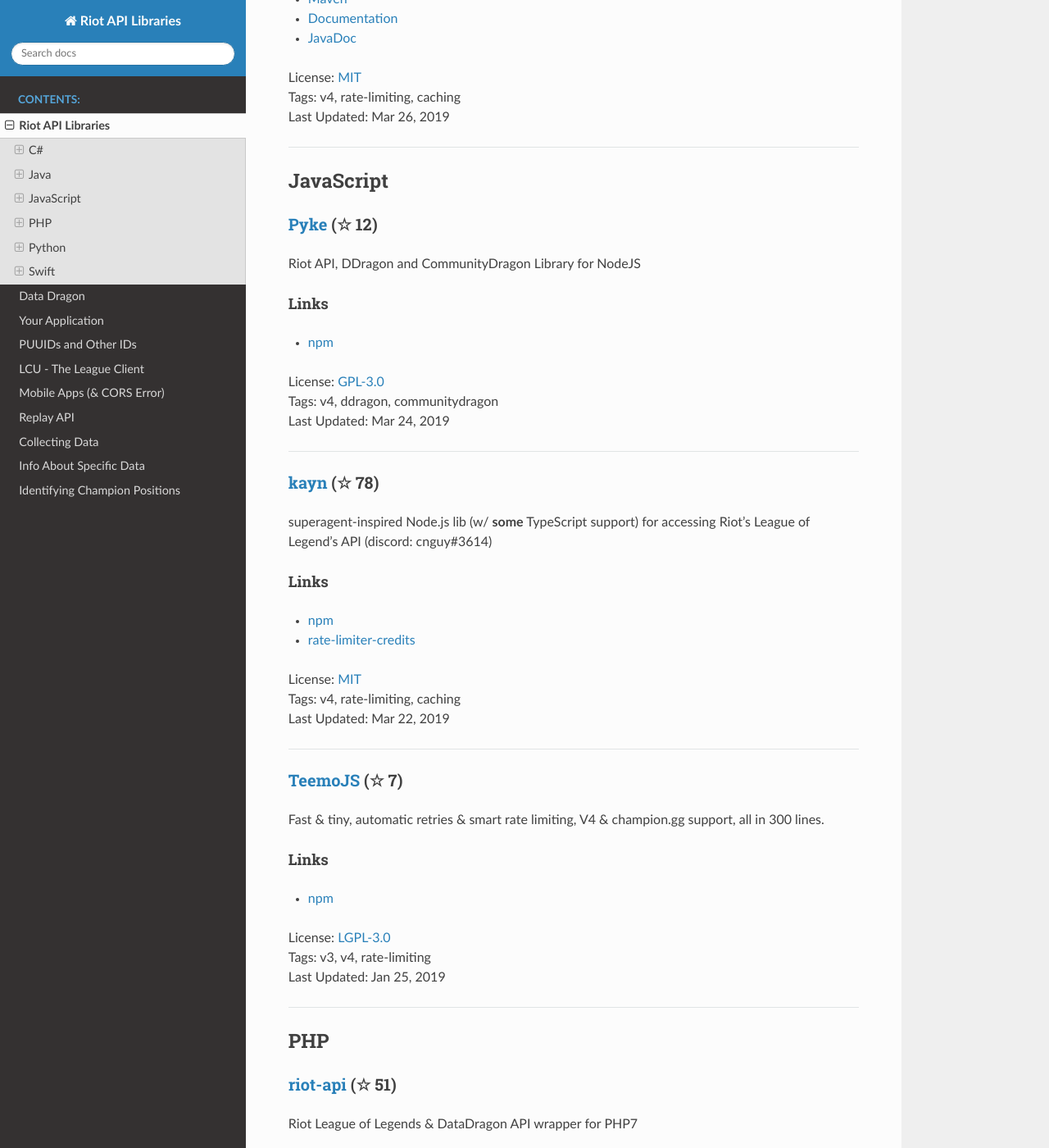
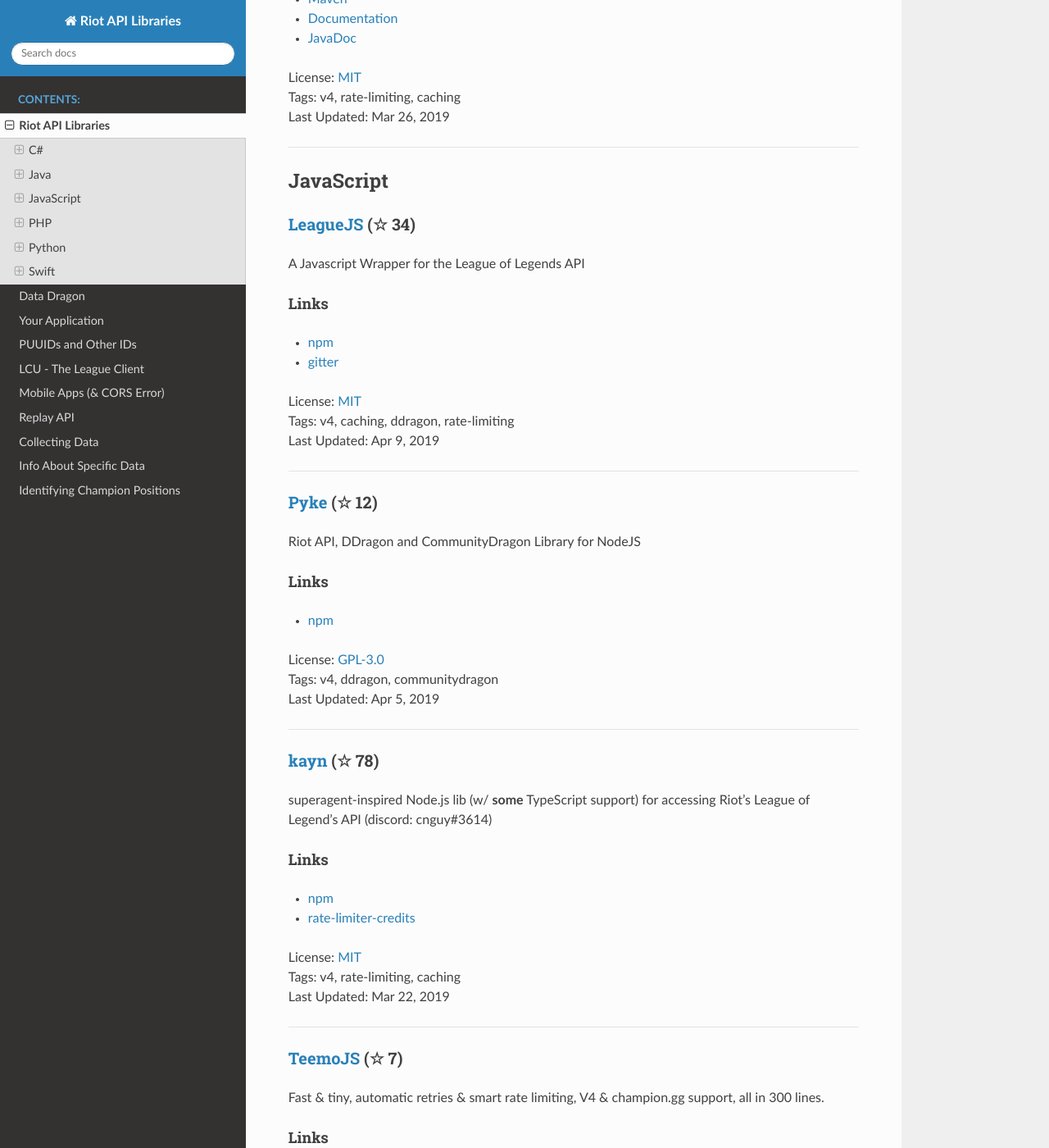
Before and after one commit to WxWatch/riot-api-libraries, a Sphinx documentation site: the page built from docs/libraries.rst, in a window 1280 px wide and 1400 px high, scrolled down 1328 px. Shown: the whole window at 82% size. Built offline with Sphinx 7.4.7 and the Read the Docs theme 2.0.0, drawn with Linux system fonts in a browser that asks for light colours; pages that are not in the unit, such as notebooks, are missing from menus; some of the changed text lies outside the part shown.

```diff
--- a/docs/libraries.rst
+++ b/docs/libraries.rst
@@ -14,7 +14,7 @@ Links
 
 | License: `MIT <http://choosealicense.com/licenses/mit>`_
 | Tags: v4, rate-limiting, asp-net-core
-| Last Updated: Mar 30, 2019
+| Last Updated: Apr 10, 2019
 
 -----------------
 
@@ -29,7 +29,7 @@ Links
 - `NuGet <https://www.nuget.org/packages/MingweiSamuel.Camille/>`_
 | License: `LGPL-3.0 <http://choosealicense.com/licenses/lgpl-3.0>`_
 | Tags: v3, v4, rate-limiting
-| Last Updated: Mar 12, 2019
+| Last Updated: Apr 8, 2019
 
 -----------------
 
@@ -70,6 +70,22 @@ Links
 JavaScript
 ------------------------------------------
 
+`LeagueJS <https://github.com/Colorfulstan/LeagueJS>`_ (☆ 34)
+~~~~~~~~~~~~~~~~~~~~~~~~~~~~~~~~~~~~~~~~~~~~~~~~~~~~~~~~~~~~~~~~~~~~~~~~~~~~~~~~~~~~~~~~~~~~~~~~~~~~
+
+A Javascript Wrapper for the League of Legends API
+
+Links
+::::::::::::::::
+
+- `npm <https://www.npmjs.com/package/leaguejs>`_
+- `gitter <https://gitter.im/League-JS/>`_
+| License: `MIT <http://choosealicense.com/licenses/mit>`_
+| Tags: v4, caching, ddragon, rate-limiting
+| Last Updated: Apr 9, 2019
+
+-----------------
+
 `Pyke <https://github.com/systeme-cardinal/Pyke>`_ (☆ 12)
 ~~~~~~~~~~~~~~~~~~~~~~~~~~~~~~~~~~~~~~~~~~~~~~~~~~~~~~~~~~~~~~~~~~~~~~~~~~~~~~~~~~~~~~~~~~~~~~~~~~~~
 
@@ -81,7 +97,7 @@ Links
 - `npm <https://www.npmjs.com/package/pyke>`_
 | License: `GPL-3.0 <http://choosealicense.com/licenses/gpl-3.0>`_
 | Tags: v4, ddragon, communitydragon
-| Last Updated: Mar 24, 2019
+| Last Updated: Apr 5, 2019
 
 -----------------
 
@@ -150,7 +166,7 @@ Links
 - `Documentation <http://cassiopeia.readthedocs.org/en/latest/>`_
 | License: `MIT <http://choosealicense.com/licenses/mit>`_
 | Tags: v4, rate-limiting, caching
-| Last Updated: Mar 17, 2019
+| Last Updated: Apr 7, 2019
 
 -----------------
 
```
Also changed, not shown: other parts of docs/libraries.rst (+3 -3 lines).
